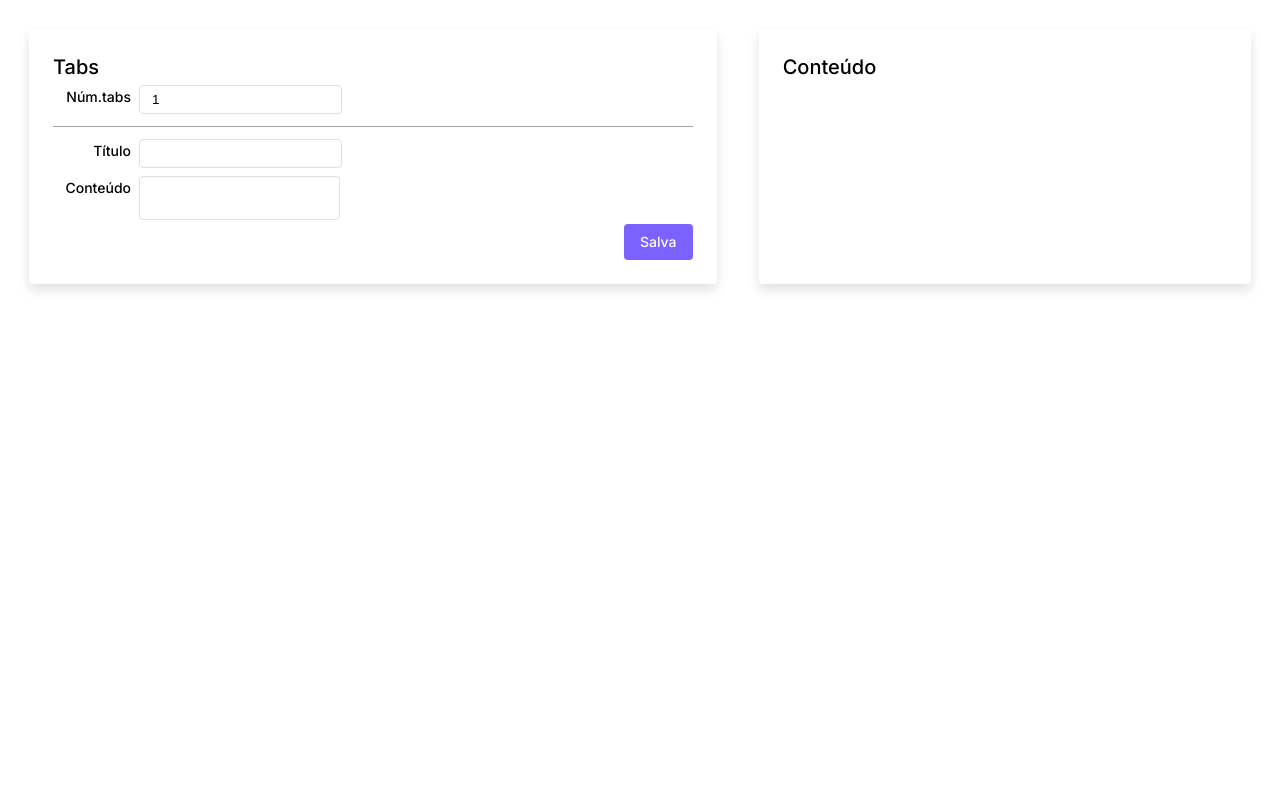
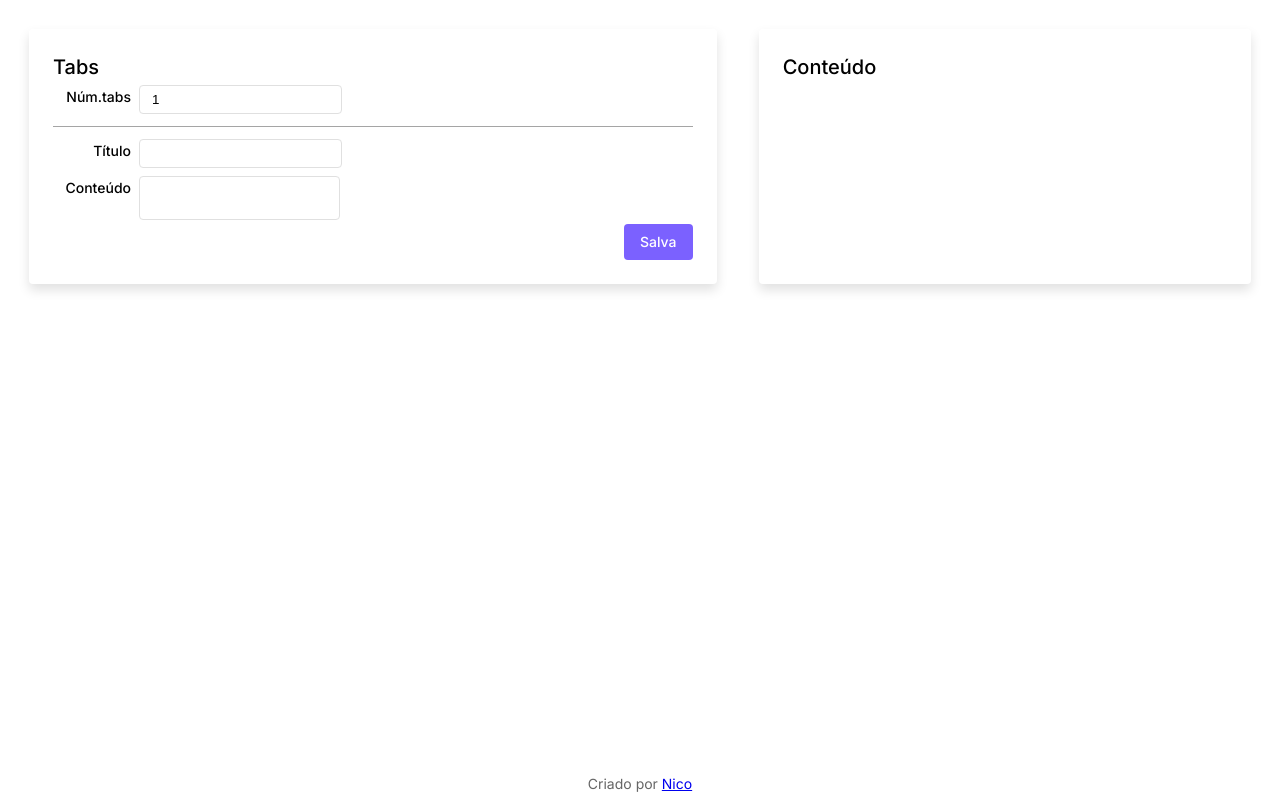
Before and after one commit to Nicodemos234/Tabs-Creation-System-React, a Next.js app: page / in a window 1280 px wide. Built offline with nearby package versions, Linux system fonts and the light colour scheme.

Commit message:
feat: add footer element

```diff
--- /dev/null
+++ b/src/components/Footer.tsx
@@ -0,0 +1,23 @@
+import styled from "styled-components";
+
+const StyledFooter = styled.footer`
+    font-family: "Inter";
+    font-size: 87.5%;
+    color: #666;
+    position: absolute;
+    bottom: 0;
+    right: 0;
+    width: 100vw;
+    padding-block: 8px;
+    text-align: center;
+`
+
+const Footer = () => {
+    return (
+        <StyledFooter>
+            Criado por <a href="https://github.com/nicodemos234">Nico</a>
+        </StyledFooter>
+    )
+}
+
+export default Footer;
--- a/src/components/index.ts
+++ b/src/components/index.ts
@@ -1,2 +1,3 @@
-export { default as Card } from "./Card";
-export { default as Input } from "./Input";
+export { default as Card } from './Card';
+export { default as Input } from './Input';
+export { default as Footer } from './Footer';
--- a/src/pages/index.tsx
+++ b/src/pages/index.tsx
@@ -1,7 +1,7 @@
-import type { NextPage } from "next";
-import React from "react";
-import styled from "styled-components";
-import { Card, Input } from "../components";
+import type { NextPage } from 'next';
+import React from 'react';
+import styled from 'styled-components';
+import { Card, Footer, Input } from '../components';
 
 const Wrapper = styled.div`
   display: flex;
@@ -25,7 +25,7 @@ const Button = styled.button`
   height: 36px;
   background: #7b61ff;
   border-radius: 4px;
-  font-family: "Inter";
+  font-family: 'Inter';
   font-style: normal;
   font-weight: 500;
   font-size: 14px;
@@ -51,13 +51,13 @@ const Tab = styled.button<{ active?: boolean }>`
   padding: 12px 16px;
   height: 44px;
   background: #ffffff;
-  ${({ active }) => (active ? "box-shadow: inset 0px -3px 0px #5A3FE0;" : "")}
+  ${({ active }) => (active ? 'box-shadow: inset 0px -3px 0px #5A3FE0;' : '')}
   border: 0;
   cursor: pointer;
 `;
 
 const Content = styled.p`
-  font-family: "Inter";
+  font-family: 'Inter';
   font-style: normal;
   font-weight: 400;
   font-size: 16px;
@@ -73,16 +73,14 @@ type TabType = {
 const Home: NextPage = () => {
   const [selectedTab, setSelectedTab] = React.useState(0);
   const [totalTabs, setTotalTabs] = React.useState(1);
-  const [creatingTabs, setCreatingTabs] = React.useState<TabType[]>([
-    { title: "", content: "" },
-  ]);
+  const [creatingTabs, setCreatingTabs] = React.useState<TabType[]>([{ title: '', content: '' }]);
   const [createdTabs, setCreatedTabs] = React.useState<TabType[]>([]);
   const [hasSaved, setHasSaved] = React.useState(false);
 
   React.useEffect(() => {
     const creationArray: TabType[] = [];
     for (let i = 0; i < totalTabs; i++) {
-      creationArray.push({ title: "", content: "" });
+      creationArray.push({ title: '', content: '' });
     }
     setCreatingTabs(creationArray);
   }, [totalTabs]);
@@ -90,7 +88,7 @@ const Home: NextPage = () => {
   const handleSave = () => {
     setHasSaved(true);
     let allFilled = true;
-    creatingTabs.forEach((item) => {
+    creatingTabs.forEach(item => {
       if (!item.content || !item.title) allFilled = false;
     });
     if (allFilled) setCreatedTabs(creatingTabs);
@@ -102,8 +100,8 @@ const Home: NextPage = () => {
         <Input
           title="Núm.tabs"
           value={totalTabs || 0}
-          onChange={(e) => {
-            setHasSaved(false)
+          onChange={e => {
+            setHasSaved(false);
             setTotalTabs(parseInt(e.target.value));
           }}
           error={!totalTabs ? 'Deve haver pelo menos uma aba' : undefined}
@@ -113,32 +111,24 @@ const Home: NextPage = () => {
           <div key={i}>
             <Input
               title="Título"
-              value={creatingTabs?.[i] ? creatingTabs?.[i].title : ""}
-              onChange={(e) => {
+              value={creatingTabs?.[i] ? creatingTabs?.[i].title : ''}
+              onChange={e => {
                 const auxArray = [...(creatingTabs || [])];
                 auxArray[i].title = e.target.value;
                 setCreatingTabs(auxArray);
               }}
-              error={
-                hasSaved && creatingTabs?.[i] && !creatingTabs?.[i].title
-                  ? "É necessário informar o título da aba"
-                  : undefined
-              }
+              error={hasSaved && creatingTabs?.[i] && !creatingTabs?.[i].title ? 'É necessário informar o título da aba' : undefined}
             />
             <Input
               title="Conteúdo"
-              value={creatingTabs?.[i] ? creatingTabs?.[i].content : ""}
-              onChange={(e) => {
+              value={creatingTabs?.[i] ? creatingTabs?.[i].content : ''}
+              onChange={e => {
                 const auxArray = [...(creatingTabs || [])];
                 auxArray[i].content = e.target.value;
                 setCreatingTabs(auxArray);
               }}
-              type='textarea'
-              error={
-                hasSaved && creatingTabs?.[i] && !creatingTabs?.[i].content
-                  ? "A necessário informar o conteúdo da aba."
-                  : undefined
-              }
+              type="textarea"
+              error={hasSaved && creatingTabs?.[i] && !creatingTabs?.[i].content ? 'A necessário informar o conteúdo da aba.' : undefined}
             />
           </div>
         ))}
@@ -147,19 +137,14 @@ const Home: NextPage = () => {
       <Card title="Conteúdo">
         <TabRow>
           {createdTabs?.map((tab, i) => (
-            <Tab
-              key={i}
-              active={i === selectedTab}
-              onClick={() => setSelectedTab(i)}
-            >
+            <Tab key={i} active={i === selectedTab} onClick={() => setSelectedTab(i)}>
               {tab.title}
             </Tab>
           ))}
         </TabRow>
-        {createdTabs?.[selectedTab] && (
-          <Content>{createdTabs?.[selectedTab].content}</Content>
-        )}
+        {createdTabs?.[selectedTab] && <Content>{createdTabs?.[selectedTab].content}</Content>}
       </Card>
+      <Footer />
     </Wrapper>
   );
 };
```
